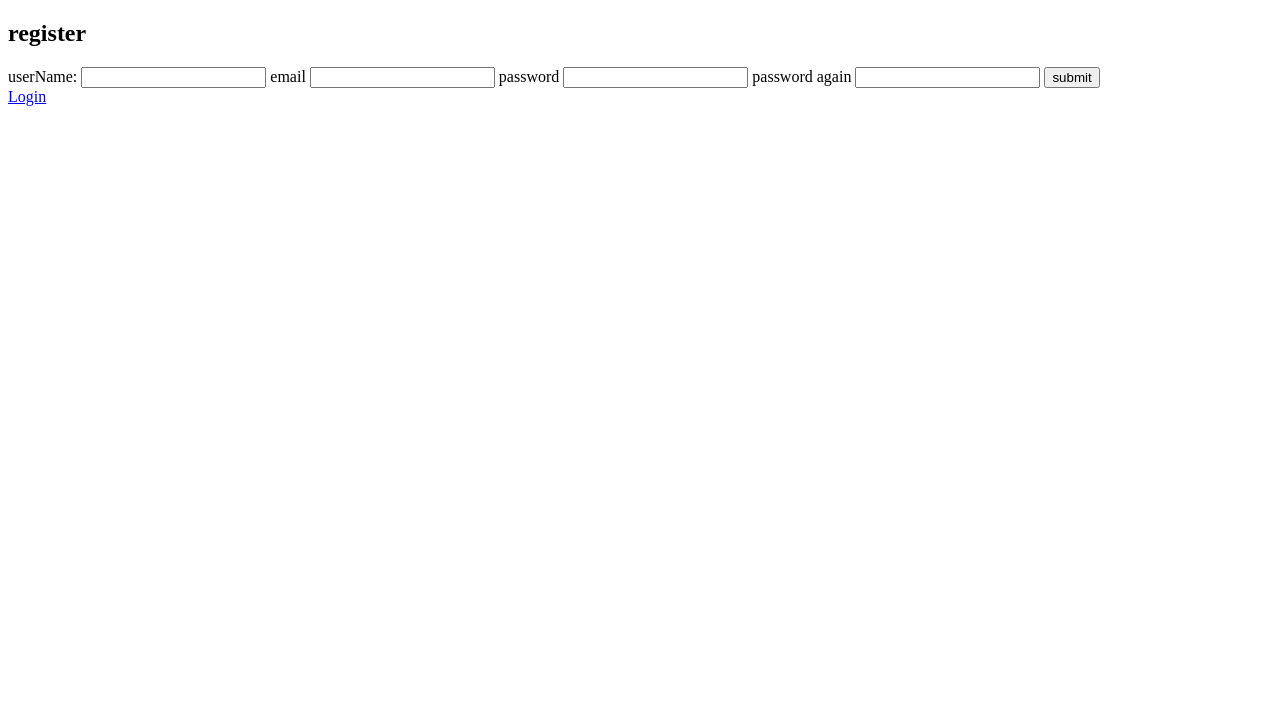
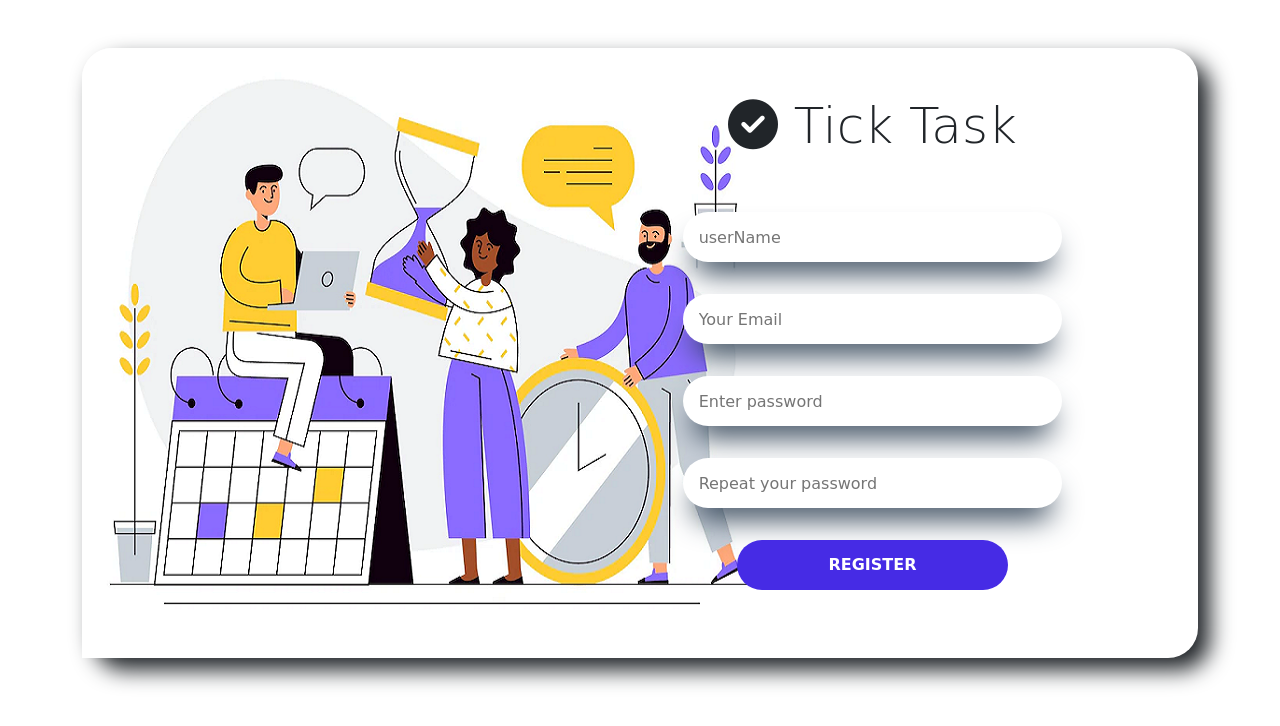
Before and after one commit to Lo-Agency-Internship/Faeze-Pouyan-Hutan-todo-app, a website: page public/register.html in a window 1280 px wide. Drawn offline with nearby package versions, Linux system fonts and the light colour scheme.

Commit message:
replace register-form

```diff
--- a/dataBase/dataBase.json
+++ b/dataBase/dataBase.json
@@ -1,2 +1,3 @@
 [
+
 ]
--- a/public/register.html
+++ b/public/register.html
@@ -1,29 +1,65 @@
-<!DOCTYPE html>
+<!doctype html>
 <html lang="en">
+  <head>
+    <!-- Required meta tags -->
+    <meta charset="utf-8">
+    <meta name="viewport" content="width=device-width, initial-scale=1, shrink-to-fit=no">
+    <!-- Bootstrap CSS -->
+    <link href="https://cdn.jsdelivr.net/npm/bootstrap@5.2.0-beta1/dist/css/bootstrap.min.css" rel="stylesheet" integrity="sha384-0evHe/X+R7YkIZDRvuzKMRqM+OrBnVFBL6DOitfPri4tjfHxaWutUpFmBp4vmVor" crossorigin="anonymous">
+    <link rel="icon" type="image/x-icon" href="images/favicon.png">
+   <!--------fontawsome----------->
+  <script src="https://kit.fontawesome.com/d366ec8021.js" crossorigin="anonymous"></script>
+    <title>Tick Task</title>
 
-<head>
-    <meta charset="UTF-8">
-    <meta http-equiv="X-UA-Compatible" content="IE=edge">
-    <meta name="viewport" content="width=device-width, initial-scale=1.0">
-    <title>register</title>
-    <!-- <link rel="icon" type="image/x-icon" href="/images/favicon.ico"> -->
-</head>
+    <!--------Google font----------->
+    <link rel="preconnect" href="https://fonts.googleapis.com">
+    <link rel="preconnect" href="https://fonts.gstatic.com" crossorigin>
+ <link rel="stylesheet" href="css/style.css">
+  </head>
+  <body>
+      <!----------------------------------------------REGISTER-------------------------------------------->
+  <section class = "login py-5">
+      <div class="container">
+          <div class="row g-0 ">
+              <div class="col-lg-5">
+                  <img src="images/register6.png" class="image-fluide" alt="planing-picture">
+              </div>
+              <div class="col-lg-7 text-center py-5">
+                  <h1><i class="fa-solid fa-circle-check "></i> Tick Task </h1>
+                  <form>
+                      <div class="form-row py-3 pt-5">
+                          <div class="offset-1 col-lg-10">
+                              <input id="userName" name="userName" type="text" class="inp px-3" placeholder="userName">
+                          </div>
+                      </div>
+                      <div class="form-row py-3 ">
+                        <div class="offset-1 col-lg-10">
+                            <input id="email" name="email" type="text" class="inp px-3" placeholder="Your Email">
+                        </div>
+                    </div>
+                      <div class="form-row py-3">
+                        <div class="offset-1 col-lg-10">
+                            <input id="password1" name="password1" type="password" class="inp px-3" placeholder="Enter password ">
+                        </div>
+                    </div>
+                    <div class="form-row py-3">
+                        <div class="offset-1 col-lg-10">
+                            <input id="password2" name="password2" type="password" class="inp px-3" placeholder="Repeat your password ">
+                        </div>
+                    </div>
+                    <div class="form-row py-3 ">
+                        <div class="offset-1 col-lg-10">
+                           <button id="button" name="button" type="submit" class="btn1">REGISTER</button></a>
+                        </div>
+                    </div>
+                  </form>
 
-<body>
-    <h2>register</h2>
-    <div id="form">
-        <label for="userName">userName:</label>
-        <input id="userName" name="userName" type="text">
-        <label for="email">email</label>
-        <input id="email" name="email" type="text">
-        <label for="password1">password</label>
-        <input id="password1" name="password1" type="password">
-        <label for="password2">password again</label>
-        <input id="password2" name="password2" type="password">
-        <button id="button" name="button" type="submit">submit</button>
-    </div>
-    <a href="login">Login</a>
-    <script src="./js/fetch.js"></script>
+              </div>
+          </div>
+      </div>
+  </section>
+
+    <script src="https://cdn.jsdelivr.net/npm/bootstrap@5.2.0-beta1/dist/js/bootstrap.bundle.min.js" integrity="sha384-pprn3073KE6tl6bjs2QrFaJGz5/SUsLqktiwsUTF55Jfv3qYSDhgCecCxMW52nD2" crossorigin="anonymous"></script>
+  <script src="js/fetch.js"></script>
 </body>
-
 </html>
```
